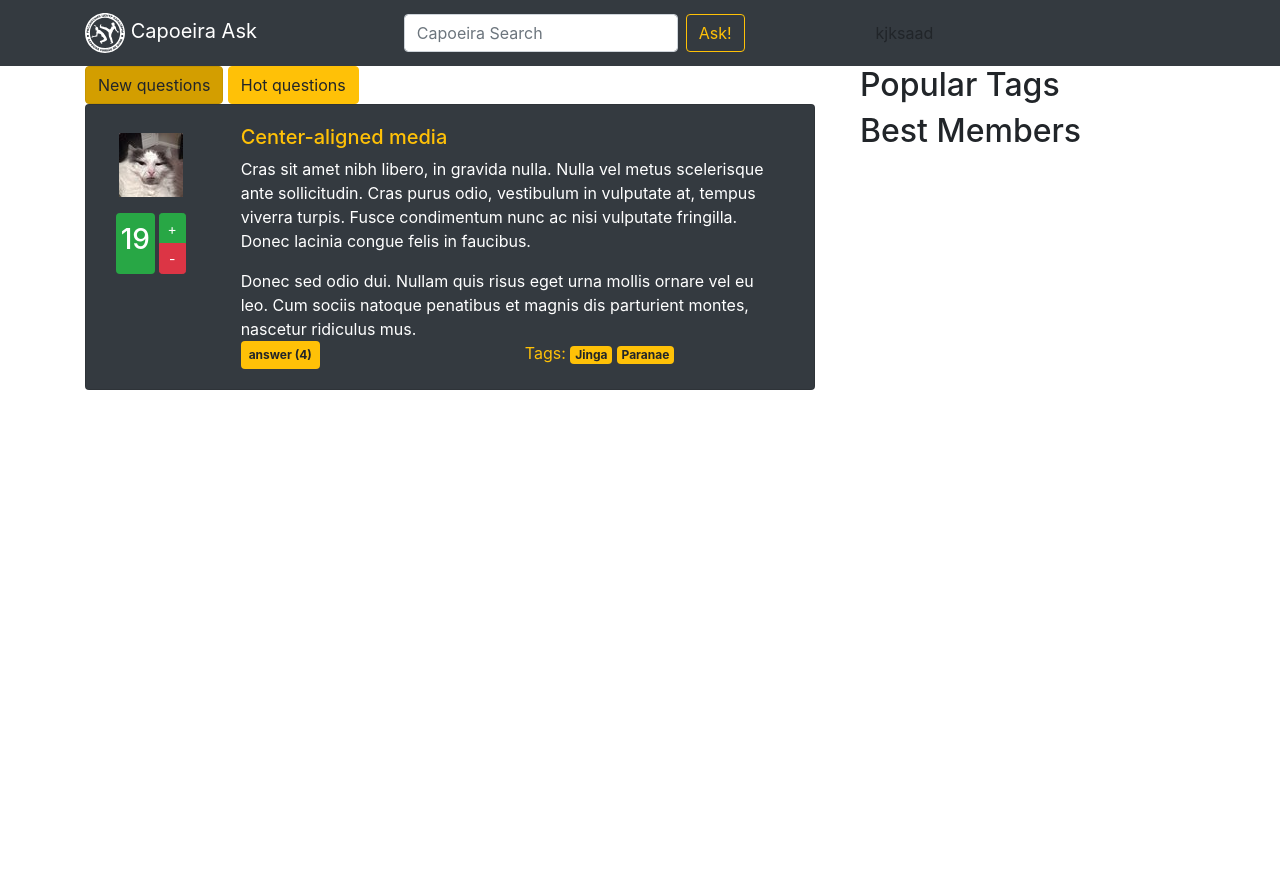
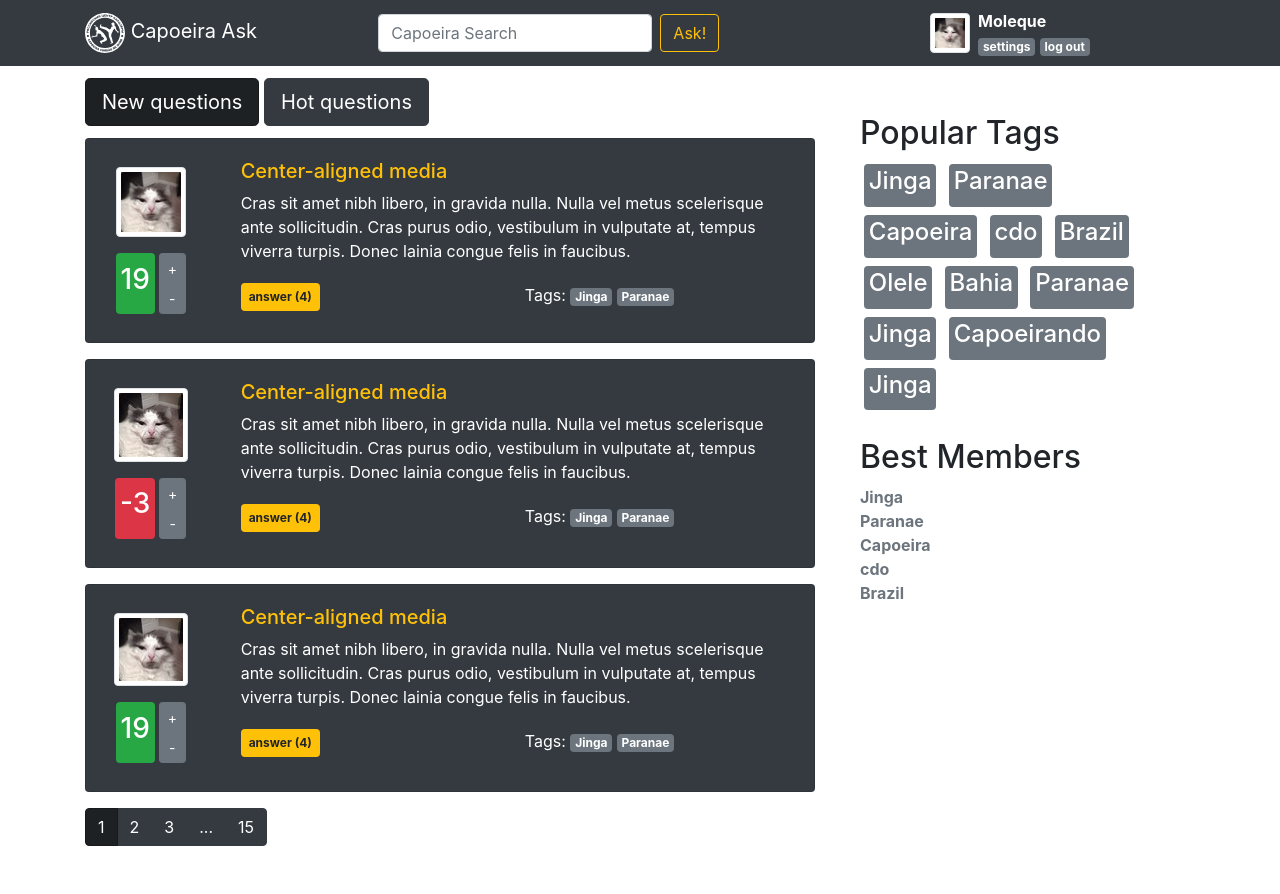
Before and after one commit to Moleque/tp_web, a Django app: page / in a window 1280 px wide. Before the commit the page ends 390 px from the top, so only its background shows below. Run offline with Django 3.2, Linux system fonts and the light colour scheme; some libraries are stand-ins or nearby versions.

Commit message:
Сделана страница с вопросами. Начата страничка вопроса.

```diff
--- a/trc4c/forum/templates/forum/base.html
+++ b/trc4c/forum/templates/forum/base.html
@@ -30,29 +30,56 @@
                     </form>
                 </div>
 
-                <div class="collapse navbar-collapse" id="navbarSupportedContent">
-                    kjksaad
+                <div class="collapse navbar-collapse justify-content-center" id="navbarSupportedContent">
+                    <img class="img-thumbnail" src="{% static 'img/cat2.jpg' %}" width="40" height="40" alt="Avatar">
+                    <div class="ml-2 d-flex flex-column">
+                        <b class="text-white">Moleque</b>
+                        <span>
+                            <a href="#" class="badge badge-secondary">settings</a>
+                            <a href="#" class="badge badge-secondary">log out</a>
+                        </span>
+                    </div>
                 </div>
             </div>
         </nav>
 
-        <div>
+        <div class="mb-5">
             <div class="container">
                 <div class="row">
-                    <div class="col-8">
+                    <div class="col-sm-8">
                         {% block content %}
                         {% endblock %}
                     </div>
-                    <div class="col-4">
+                    <div class="col-sm-4">
                         <div class="container">
                             <div class="row">
-                                <div class="col">
+                                <div class="mt-5 mb-4 col">
                                     <h2>Popular Tags</h2>
+                                    <div>
+                                        <a href="#" class="my-1 mx-1 badge badge-secondary"><h4>Jinga</h4></a>
+                                        <a href="#" class="my-1 mx-1 badge badge-secondary"><h4>Paranae</h4></a>
+                                        <a href="#" class="my-1 mx-1 badge badge-secondary"><h4>Capoeira</h4></a>
+                                        <a href="#" class="my-1 mx-1 badge badge-secondary"><h4>cdo</h4></a>
+                                        <a href="#" class="my-1 mx-1 badge badge-secondary"><h4>Brazil</h4></a>
+                                        <a href="#" class="my-1 mx-1 badge badge-secondary"><h4>Olele</h4></a>
+                                        <a href="#" class="my-1 mx-1 badge badge-secondary"><h4>Bahia</h4></a>
+                                        <a href="#" class="my-1 mx-1 badge badge-secondary"><h4>Paranae</h4></a>
+                                        <a href="#" class="my-1 mx-1 badge badge-secondary"><h4>Jinga</h4></a>
+                                        <a href="#" class="my-1 mx-1 badge badge-secondary"><h4>Capoeirando</h4></a>
+                                        <a href="#" class="my-1 mx-1 badge badge-secondary"><h4>Jinga</h4></a>
+                                    </div>
                                 </div>
                             </div>
                             <div class="row">
                                 <div class="col">
                                     <h2>Best Members</h2>
+                                    <div class="d-flex flex-column">
+                                        <a href="#" class="text-secondary"><b>Jinga</b></a>
+                                        <a href="#" class="text-secondary"><b>Paranae</b></a>
+                                        <a href="#" class="text-secondary"><b>Capoeira</b></a>
+                                        <a href="#" class="text-secondary"><b>cdo</b></a>
+                                        <a href="#" class="text-secondary"><b>Brazil</b></a>
+                                    </div>
                                 </div>
                             </div>
                         </div>
--- a/trc4c/forum/templates/forum/index.html
+++ b/trc4c/forum/templates/forum/index.html
@@ -1,41 +1,42 @@
 {% extends 'forum/base.html' %}
 
 {% block content %}
-	<a class="btn btn-warning active" href="#" role="button">New questions</a>
-	<a class="btn btn-warning" href="www.cdo.ru" role="button">Hot questions</a>
+	<div class="my-2">
+		<a class="my-1 btn btn-dark btn-lg active" href="#" role="button">New questions</a>
+		<a class="my-1 btn btn-dark btn-lg" href="www.cdo.ru" role="button">Hot questions</a>
+	</div>
 
 	<div class="card text-white bg-dark mb-3">
 		<div class="card-body container">
 			<div class="row">
 				<div class="col-sm-2">
 					<div class="p-2 d-flex justify-content-center align-items-start">
-						<img src="/static/img/cat2.jpg" alt="Generic placeholder image">
+						<img class="img-thumbnail" src="/static/img/cat2.jpg" width="70" height="70" alt="Generic placeholder image">
 					</div>
-					<div class="p-2 d-flex justify-content-around align-items-center">
-						<div class="badge badge-success align-self-stretch d-flex align-items-center"><h3>19</h3></div>
+					<div class="p-2 d-flex justify-content-center align-items-center">
+						<div class="mr-1 badge badge-success align-self-stretch d-flex align-items-center"><h3>19</h3></div>
 						<div class="btn-group-vertical btn-group-sm">
-							<button type="button" class="btn btn-success">+</button>
-							<button type="button" class="btn btn-danger">-</button>
+							<button type="button" class="btn btn-secondary">+</button>
+							<button type="button" class="btn btn-secondary">-</button>
 						</div>
 					</div>
 				</div>
 				<div class="col-sm-10">
 					<div class="media-body container">
 						<div class="row">
-							<div class="col-sm">
-								<a href="" class="text-warning"><h5 class="mt-0">Center-aligned media</h5></a>
-								<p>Cras sit amet nibh libero, in gravida nulla. Nulla vel metus scelerisque ante sollicitudin. Cras purus odio, vestibulum in vulputate at, tempus viverra turpis. Fusce condimentum nunc ac nisi vulputate fringilla. Donec lacinia congue felis in faucibus.</p>
-								<p class="mb-0">Donec sed odio dui. Nullam quis risus eget urna mollis ornare vel eu leo. Cum sociis natoque penatibus et magnis dis parturient montes, nascetur ridiculus mus.</p>
+							<div class="mb-1 col-sm">
+								<a href="question" class="text-warning"><h5 class="mt-0">Center-aligned media</h5></a>
+								<p>Cras sit amet nibh libero, in gravida nulla. Nulla vel metus scelerisque ante sollicitudin. Cras purus odio, vestibulum in vulputate at, tempus viverra turpis. Donec lainia congue felis in faucibus.</p>
 							</div>
 							<div class="w-100"></div>
 							<div class="col-sm">
 								<a href="#" class="p-2 badge badge-warning">answer (4)</a>
 							</div>
 							<div class="col-sm">
-								<span class="text-warning">
+								<span>
 									Tags:
-									<a href="#" class="badge badge-warning">Jinga</a>
-									<a href="#" class="badge badge-warning">Paranae</a>
+									<a href="#" class="badge badge-secondary">Jinga</a>
+									<a href="#" class="badge badge-secondary">Paranae</a>
 								</span>
 							</div>
 						</div>
@@ -44,4 +45,92 @@
 			</div>
 		</div>
 	</div>
+
+	<div class="card text-white bg-dark mb-3">
+		<div class="card-body container">
+			<div class="row">
+				<div class="col-sm-2">
+					<div class="p-2 d-flex justify-content-center align-items-start">
+						<img class="img-thumbnail" src="/static/img/cat2.jpg" alt="Generic placeholder image">
+					</div>
+					<div class="p-2 d-flex justify-content-center align-items-center">
+						<div class="mr-1 badge badge-danger align-self-stretch d-flex align-items-center"><h3>-3</h3></div>
+						<div class="btn-group-vertical btn-group-sm">
+							<button type="button" class="btn btn-secondary">+</button>
+							<button type="button" class="btn btn-secondary">-</button>
+						</div>
+					</div>
+				</div>
+				<div class="col-sm-10">
+					<div class="media-body container">
+						<div class="row">
+							<div class="mb-1 col-sm">
+								<a href="" class="text-warning"><h5 class="mt-0">Center-aligned media</h5></a>
+								<p>Cras sit amet nibh libero, in gravida nulla. Nulla vel metus scelerisque ante sollicitudin. Cras purus odio, vestibulum in vulputate at, tempus viverra turpis. Donec lainia congue felis in faucibus.</p>
+							</div>
+							<div class="w-100"></div>
+							<div class="col-sm">
+								<a href="#" class="p-2 badge badge-warning">answer (4)</a>
+							</div>
+							<div class="col-sm">
+								<span>
+									Tags:
+									<a href="#" class="badge badge-secondary">Jinga</a>
+									<a href="#" class="badge badge-secondary">Paranae</a>
+								</span>
+							</div>
+						</div>
+					</div>
+				</div>
+			</div>
+		</div>
+	</div>
+
+	<div class="card text-white bg-dark mb-3">
+		<div class="card-body container">
+			<div class="row">
+				<div class="col-sm-2">
+					<div class="p-2 d-flex justify-content-center align-items-start">
+						<img class="img-thumbnail" src="/static/img/cat2.jpg" alt="Generic placeholder image">
+					</div>
+					<div class="p-2 d-flex justify-content-center align-items-center">
+						<div class="mr-1 badge badge-success align-self-stretch d-flex align-items-center"><h3>19</h3></div>
+						<div class="btn-group-vertical btn-group-sm">
+							<button type="button" class="btn btn-secondary">+</button>
+							<button type="button" class="btn btn-secondary">-</button>
+						</div>
+					</div>
+				</div>
+				<div class="col-sm-10">
+					<div class="media-body container">
+						<div class="row">
+							<div class="mb-1 col-sm">
+								<a href="" class="text-warning"><h5 class="mt-0">Center-aligned media</h5></a>
+								<p>Cras sit amet nibh libero, in gravida nulla. Nulla vel metus scelerisque ante sollicitudin. Cras purus odio, vestibulum in vulputate at, tempus viverra turpis. Donec lainia congue felis in faucibus.</p>
+							</div>
+							<div class="w-100"></div>
+							<div class="col-sm">
+								<a href="#" class="p-2 badge badge-warning">answer (4)</a>
+							</div>
+							<div class="col-sm">
+								<span>
+									Tags:
+									<a href="#" class="badge badge-secondary">Jinga</a>
+									<a href="#" class="badge badge-secondary">Paranae</a>
+								</span>
+							</div>
+						</div>
+					</div>
+				</div>
+			</div>
+		</div>
+	</div>
+
+	<div class="btn-group mr-2" role="group" aria-label="Lists">
+	    <button type="button" class="btn btn-dark active">1</button>
+	    <button type="button" class="btn btn-dark">2</button>
+	    <button type="button" class="btn btn-dark">3</button>
+	    <button type="button" class="btn btn-dark">...</button>
+	    <button type="button" class="btn btn-dark">15</button>
+  	</div>
 {% endblock %}
--- a/trc4c/forum/urls.py
+++ b/trc4c/forum/urls.py
@@ -3,4 +3,5 @@ from . import views
 
 urlpatterns = [
     url(r'^$', views.index, name='index'),
+    url(r'^question$', views.question, name='question'),
 ]
--- a/trc4c/forum/views.py
+++ b/trc4c/forum/views.py
@@ -2,3 +2,6 @@ from django.shortcuts import render
 
 def index(request):
 	return render(request, 'forum/index.html')
+
+def question(request):
+	return render(request, 'forum/question.html')
--- a/trc4c/mysite/urls.py
+++ b/trc4c/mysite/urls.py
@@ -3,5 +3,5 @@ from django.contrib import admin
 
 urlpatterns = [
     url(r'^admin/', admin.site.urls),
-    url(r'^$', include('forum.urls')),
+    url(r'^', include('forum.urls')),
 ]
```
Also changed, not shown: trc4c/forum/templates/forum/question.html (added, +143 -0 lines), 3 other files.
